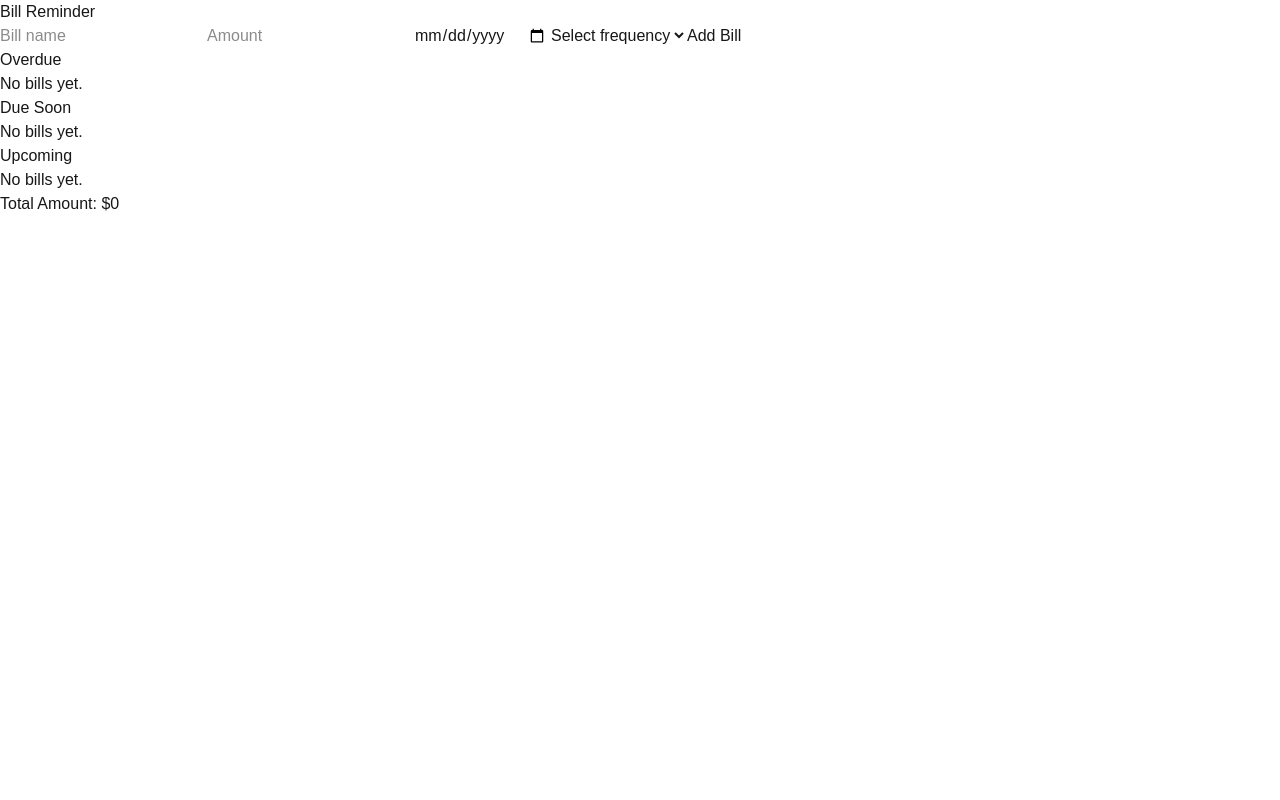
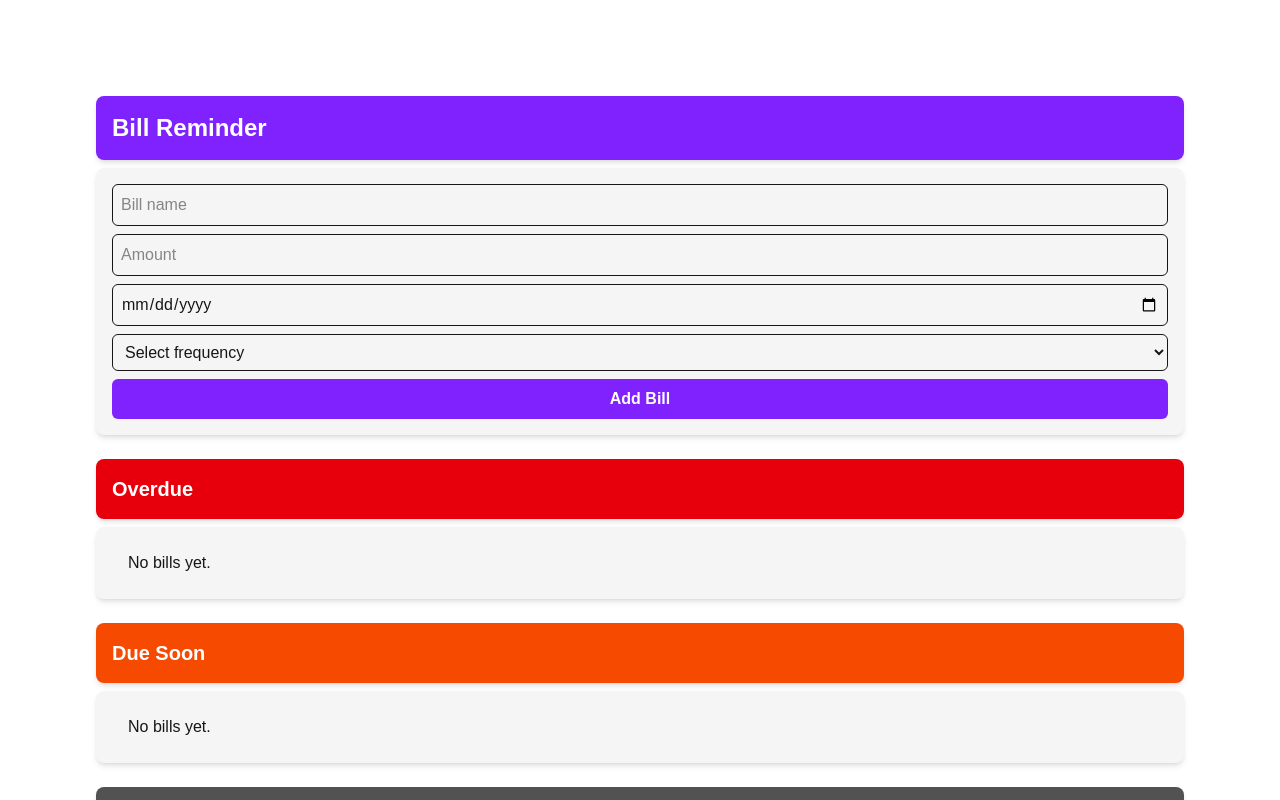
Before and after one commit to maobetsy/bill-reminder-app, a Next.js app: page / in a window 1280 px wide. Shown: the top 800 px of the page. Built offline with nearby package versions, Linux system fonts and the light colour scheme.

Commit message:
add styling

```diff
--- a/src/app/page.tsx
+++ b/src/app/page.tsx
@@ -133,11 +133,10 @@ export default function Home() {
   }, [bills]);
 
   return (
-    <main>
+    <main className="p-24">
       <Header />
       <BillForm addBill={addBill} />
-      {/* <BillList bills={orderedBills} onMarkPaid={markAsPaid} deleteBill={deleteBill} getDueDateStatus={getDueDateStatus} /> */}
-      <h2>Overdue</h2>
+      <h2 className="text-xl font-semibold p-4 mb-2 bg-red-600 text-white  rounded-lg shadow-md">Overdue</h2>
       <BillList
         bills={groupedBills.overdue}
         onMarkPaid={markAsPaid}
@@ -145,7 +144,7 @@ export default function Home() {
         getDueDateStatus={getDueDateStatus}
       />
 
-      <h2>Due Soon</h2>
+      <h2 className="text-xl font-semibold p-4 mb-2 bg-orange-600 text-white  rounded-lg shadow-md">Due Soon</h2>
       <BillList
         bills={groupedBills.dueSoon}
         onMarkPaid={markAsPaid}
@@ -153,14 +152,13 @@ export default function Home() {
         getDueDateStatus={getDueDateStatus}
       />
 
-      <h2>Upcoming</h2>
+      <h2 className="text-xl font-semibold p-4 mb-2 bg-neutral-600 text-white  rounded-lg shadow-md">Upcoming</h2>
       <BillList
         bills={groupedBills.upcoming}
         onMarkPaid={markAsPaid}
         deleteBill={deleteBill}
         getDueDateStatus={getDueDateStatus}
       />
-      <p>Total Amount: ${totalAmount}</p>
     </main>
   );
 }
--- a/src/components/BillForm.tsx
+++ b/src/components/BillForm.tsx
@@ -27,26 +27,31 @@ export default function BillForm({ addBill }) {
     };
 
     return (
-        <form onSubmit={handleSubmit}>
+        <form
+            onSubmit={handleSubmit}
+            className="flex flex-col gap-2 p-4 mb-6 bg-neutral-100 rounded-lg shadow-md">
             <input
                 type="text"
                 placeholder="Bill name"
                 value={billName}
                 onChange={(e) => setBillName(e.target.value)}
+                className="p-2 border rounded-md"
             />
             <input
                 type="number"
                 placeholder="Amount"
                 value={amount}
                 onChange={(e) => setAmount(e.target.value)}
+                className="p-2 border rounded-md"
             />
             <input
                 type="date"
                 placeholder="Next Due Date"
                 value={nextDueDate}
                 onChange={(e) => setNextDueDate(e.target.value)}
+                className="p-2 border rounded-md"
             />
-            <select value={frequency} onChange={(e) => setFrequency(e.target.value)}>
+            <select value={frequency} onChange={(e) => setFrequency(e.target.value)} className="p-2 border rounded-md">
                 <option value="">Select frequency</option>
                 <option value="weekly">Weekly</option>
                 <option value="fortnightly">Fortnightly</option>
@@ -55,7 +60,9 @@ export default function BillForm({ addBill }) {
                 <option value="yearly">Yearly</option>
                 <option value="yearly">N/A</option>
             </select>
-            <button type="submit">Add Bill</button>
+            <button type="submit" className="p-2 bg-violet-600 text-white font-semibold rounded-md hover:bg-violet-700">
+                Add Bill
+            </button>
         </form>
     )
 }
--- a/src/components/BillList.tsx
+++ b/src/components/BillList.tsx
@@ -4,17 +4,29 @@ export default function BillList({ bills, onMarkPaid, deleteBill, getDueDateStat
     };
 
     return (
-        <div>
+        <div className="py-2 px-4 mb-6 bg-neutral-100 rounded-lg shadow-md">
             {bills.length === 0 ? (
-                <p>No bills yet.</p>
+                <p className="p-4">No bills yet.</p>
             ) : (
                 <ul>
                     {bills.map((bill) => (
-                        <li key={bill.id}>{bill.name} - ${bill.amount}
-                        <span>Due Date: {formatDate(bill.nextDueDate)}</span>
-                        <span>({getDueDateStatus(bill.nextDueDate)})</span>
-                        <button onClick={() => onMarkPaid(bill)}>Mark Paid</button>
-                        <button onClick={() => deleteBill(bill.id)}>Delete</button>
+                        <li
+                            key={bill.id}
+                            className="my-2 p-4 border rounded-lg shadow-sm bg-white"
+                        >
+                            <span className="block font-semibold">{bill.name} - ${bill.amount}</span>
+                            <span className="block text-sm text-gray-600">
+                                Due Date: {formatDate(bill.nextDueDate)} ({getDueDateStatus(bill.nextDueDate)})
+                            </span>
+
+                            <div className="mt-2 flex gap-2">
+                                <button onClick={() => onMarkPaid(bill)} className="p-2 bg-green-600 text-white font-semibold rounded-md hover:bg-green-700">
+                                    Mark Paid
+                                </button>
+                                <button onClick={() => deleteBill(bill.id)} className="p-2 bg-red-600 text-white font-semibold rounded-md hover:bg-red-700">
+                                    Delete
+                                </button>
+                            </div>
                         </li>
                     ))}
                 </ul>
--- a/src/components/Header.tsx
+++ b/src/components/Header.tsx
@@ -1,7 +1,7 @@
 export default function Header() {
     return (
-        <div>
-            <h1>Bill Reminder</h1>
+        <div className="flex items-center justify-between p-4 mb-2 bg-violet-600 text-white rounded-lg shadow-md">
+            <h1 className="text-2xl font-semibold">Bill Reminder</h1>
         </div>
     );
 }
```
